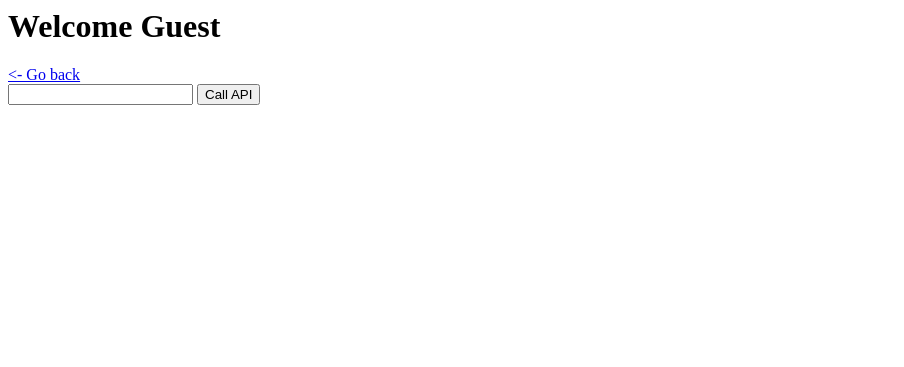
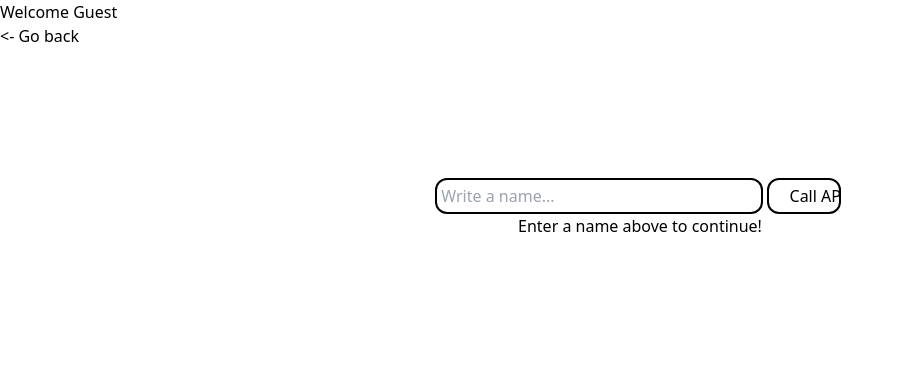
Before and after one commit to Jonte88/learningPHP, a PHP site: page /other/dashboard.php in a window 1280 px wide. Shown: the top 367 px of the page, without its empty margins (0-904 px from the left). Run offline with PHP 8.4, Linux system fonts and the light colour scheme; some libraries are stand-ins or nearby versions.

Commit message:
API works and normal styling done 	modified:   other/dashboard.php

```diff
--- a/other/dashboard.php
+++ b/other/dashboard.php
@@ -2,8 +2,8 @@
 session_start();
 
 if (isset($_SESSION["username"])) {
-    echo "<h1>Welcome " . $_SESSION["username"] . "</h1>";
-    echo "<a href='logout.php'>Logout</a>";
+    echo "<h1 class='font-bold text-7xl text-center mt-[5%]'>Welcome " . $_SESSION["username"] . "</h1>";
+    echo "<a href='logout.php'>Sign out</a>";
 } else {
     echo "<h1>Welcome Guest</h1>";
     echo "<a href='/index.php'><- Go back</a>";
@@ -29,14 +29,6 @@ if (isset($_POST["submitAPIinput"])) {
     curl_setopt($curl, CURLOPT_RETURNTRANSFER, true);
 
     $response = curl_exec($curl);
-
-    if (!$response) {
-        die('Error: "' . curl_error($curl) . '" - Code: ' . curl_errno($curl));
-    }
-
-    curl_close($curl);
-
-    print_r($response);
 }
         //https://api.nationalize.io?name=zimon
 ?>
@@ -46,11 +38,35 @@ if (isset($_POST["submitAPIinput"])) {
     <meta charset="UTF-8">
     <meta name="viewport" content="width=device-width, initial-scale=1.0">
     <title>Dashboard</title>
+    <script src="https://cdn.tailwindcss.com"></script>
 </head>
 <body>
-    <form method="POST">
-        <input type="text" name="nameAPIinput" id="nameAPIinput">
-        <input type="submit" value="Call API" name="submitAPIinput">
-    </form>
+    <div class="flex justify-center items-center h-[40%]">
+        <div class="w-[80%]">
+            <form method="POST" class="w-[40%] m-auto">
+                <input type="text" name="nameAPIinput" id="nameAPIinput" class="border-2 border-black rounded-xl w-[80%] p-[1%]" placeholder="Write a name..." required>
+                <input type="submit" value="Call API" name="submitAPIinput" class="border-2 border-black rounded-xl w-[18%] p-[1%] px-[5%] hover:bg-gray-400">
+            </form>
+            <div class="m-auto text-center">
+                <?php
+                    if (isset($_POST["submitAPIinput"])) {
+                        if (!$response) {
+                            die('Error: "' . curl_error($curl) . '" - Code: ' . curl_errno($curl));
+                        } else {
+                            curl_close($curl);
+                            $responseData = json_decode($response, true);
+                            if ($responseData['error']) {
+                                echo $responseData['error'];
+                            } else {
+                                echo "<p>The person with the name " . ucfirst($responseData['name']) . " is a " . $responseData['gender'] . " with a probability of " . round( $responseData['probability'] * 100 ), "%</p>";
+                            }
+                        }
+                    } else {
+                        echo "<p>Enter a name above to continue!</p>";
+                    }
+                ?>
+            </div>
+        </div>
+    </div>
 </body>
 </html>
```
